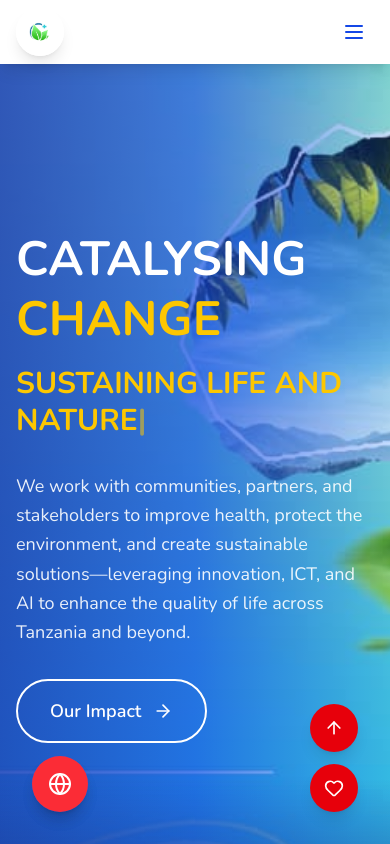
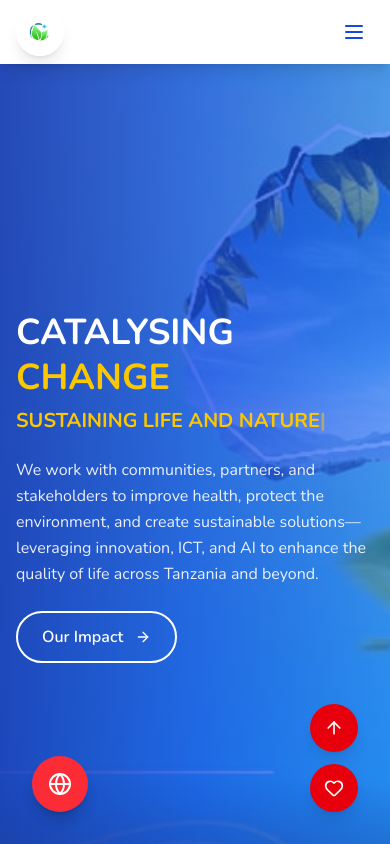
Before and after one commit to salumusabri05/ecocare, a Next.js app: page / in a window 390 px wide. Shown: the top 844 px of the page. Built offline with nearby package versions, Linux system fonts and the light colour scheme.

Commit message:
hero image modified and logo image format changed from png to jpg

```diff
--- a/src/app/components/Hero.jsx
+++ b/src/app/components/Hero.jsx
@@ -28,9 +28,9 @@ const Hero = () => {
         <img
           src="/hero.jpg" // Replace with your actual hero image path
           alt="Community member with child"
-          className="w-full h-full object-cover opacity-80"
+          className="w-full h-full object-cover object-center sm:object-right opacity-80"
         />
-        <div className="absolute inset-0 bg-gradient-to-r from-blue-800/80 via-blue-700/60 to-transparent"></div>
+        <div className="absolute inset-0 bg-gradient-to-r from-blue-800/90 via-blue-700/70 to-blue-600/50"></div>
       </div>
 
       {/* Hero Content */}
@@ -38,8 +38,8 @@ const Hero = () => {
         <div className="container mx-auto px-4 sm:px-6 lg:px-8">
           <div className="max-w-4xl">
             {/* Main Heading */}
-            <div className="space-y-4 mb-8">
-              <h1 className="text-5xl sm:text-6xl lg:text-7xl xl:text-8xl font-bold leading-tight text-white">
+            <div className="space-y-2 sm:space-y-4 mb-6 sm:mb-8">
+              <h1 className="text-4xl sm:text-5xl md:text-6xl lg:text-7xl xl:text-8xl font-bold leading-tight text-white">
                 <span className="block animate-fadeInUp">CATALYSING</span>
                 <span className="block text-yellow-400 animate-fadeInUp" style={{ animationDelay: '200ms' }}>
                   CHANGE
@@ -47,7 +47,7 @@ const Hero = () => {
               </h1>
 
               {/* Animated subtitle */}
-              <div className="text-3xl sm:text-4xl lg:text-5xl xl:text-6xl font-bold leading-tight">
+              <div className="text-xl sm:text-2xl md:text-3xl lg:text-4xl xl:text-5xl font-bold leading-tight">
                 <span className="block text-yellow-400 min-h-[1.2em]">
                   {animatedText}
                   <span className="animate-pulse">|</span>
@@ -56,16 +56,16 @@ const Hero = () => {
             </div>
 
             {/* Description */}
-            <p className="text-lg sm:text-xl lg:text-2xl text-white/90 max-w-3xl leading-relaxed mb-8 animate-fadeInUp" style={{ animationDelay: '800ms' }}>
+            <p className="text-base sm:text-lg lg:text-xl text-white/90 max-w-2xl lg:max-w-3xl leading-relaxed mb-6 sm:mb-8 animate-fadeInUp" style={{ animationDelay: '800ms' }}>
               We work with communities, partners, and stakeholders to improve health, protect the environment,
               and create sustainable solutions—leveraging innovation, ICT, and AI to enhance the quality of life across Tanzania and beyond.
             </p>
 
             {/* CTA Button */}
             <div className="animate-fadeInUp" style={{ animationDelay: '1000ms' }}>
-              <button className="group flex items-center space-x-3 px-8 py-4 bg-transparent border-2 border-white rounded-full text-white font-semibold text-lg hover:bg-white hover:text-blue-700 transition-all duration-300 transform hover:scale-105">
+              <button className="group flex items-center space-x-3 px-6 sm:px-8 py-3 sm:py-4 bg-transparent border-2 border-white rounded-full text-white font-semibold text-base sm:text-lg hover:bg-white hover:text-blue-700 transition-all duration-300 transform hover:scale-105">
                 <span>Our Impact</span>
-                <ArrowRight className="w-5 h-5 transform group-hover:translate-x-1 transition-transform" />
+                <ArrowRight className="w-4 h-4 sm:w-5 sm:h-5 transform group-hover:translate-x-1 transition-transform" />
               </button>
             </div>
           </div>
```
